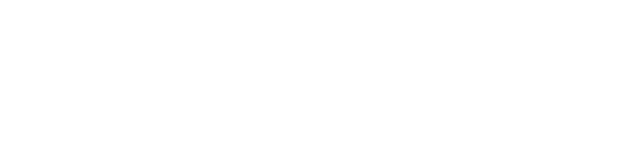
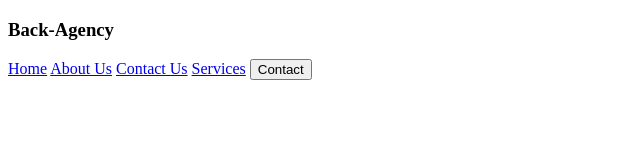
Before and after one commit to dev-kamal-kt/bak-agency, a plain HTML site: page index.html in a window 1280 px wide. Shown: the whole page, without its empty margins (0-640 px from the left). Drawn offline with Linux system fonts and the light colour scheme.

Commit message:
This is first commit

```diff
--- a/index.html
+++ b/index.html
@@ -5,4 +5,18 @@
       Back Agency Demo Web
     </title>
   </head>
+  <body>
+    <header class="header">
+      <div class="logo">
+       <h3>Back-Agency</h3>
+      </div
+      <div class="links">
+         <a href="#">Home</a>
+         <a href="#">About Us</a>
+         <a href="#">Contact Us</a>
+         <a href="#">Services</a>
+      </div>
+      <button class="contact">Contact</button>
+    </header>
+  </body>
 </html>
```
Also changed, not shown: css/index.css (added).
